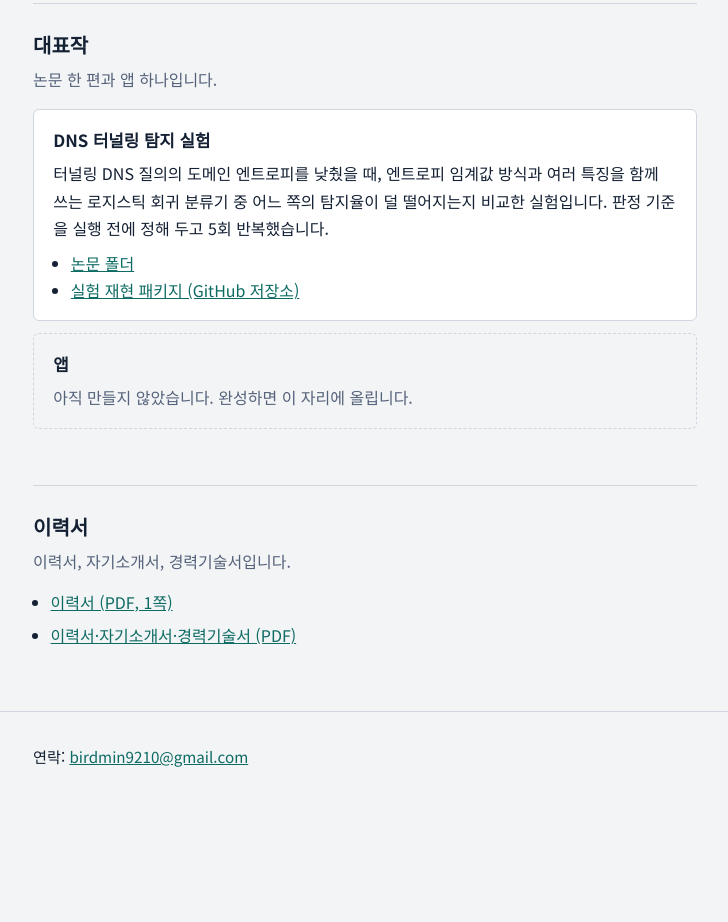
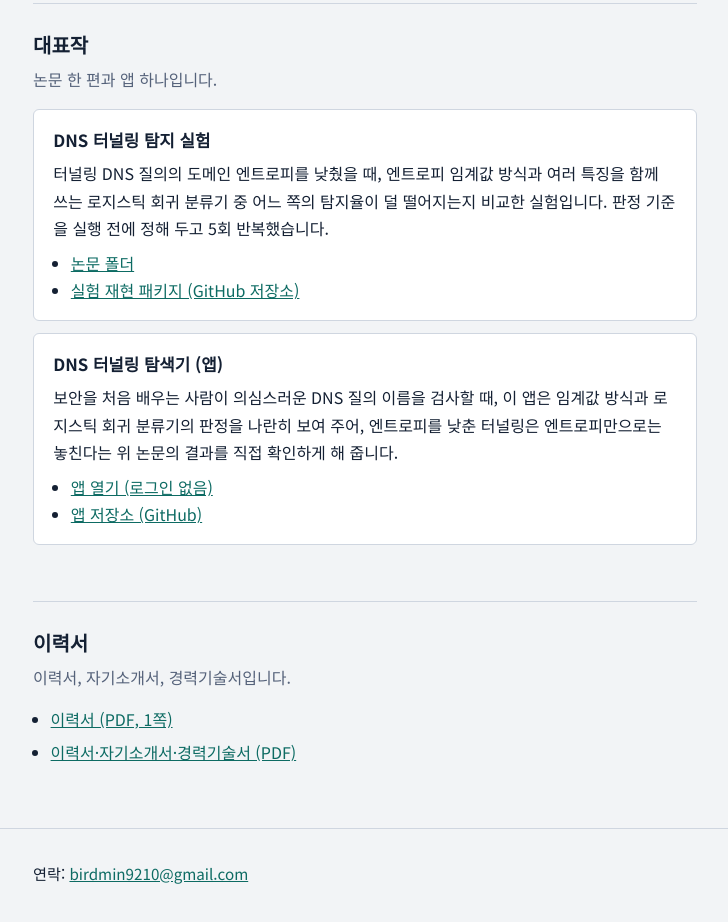
Before and after one commit to birdmin/birdmin-portfolio, a plain HTML site: page index.html in a window 1280 px wide. Shown: the part 3215-4137 px from the top of the page, without its empty margins (275-1003 px from the left). Before the commit the page ends 4038 px from the top, so only its background shows below. Drawn offline with Linux system fonts and the light colour scheme; a web font is replaced by a local one.

Commit message:
Add files via upload

```diff
--- a/index.html
+++ b/index.html
@@ -186,9 +186,13 @@ footer p{margin:0 0 .35rem}
           <li><a href="https://github.com/birdmin/dns-tunnel-entropy-detection">실험 재현 패키지 (GitHub 저장소)</a></li>
         </ul>
       </article>
-      <article class="work later">
-        <h3>앱</h3>
-        <p>아직 만들지 않았습니다. 완성하면 이 자리에 올립니다.</p>
+      <article class="work">
+        <h3>DNS 터널링 탐색기 (앱)</h3>
+        <p>보안을 처음 배우는 사람이 의심스러운 DNS 질의 이름을 검사할 때, 이 앱은 임계값 방식과 로지스틱 회귀 분류기의 판정을 나란히 보여 주어, 엔트로피를 낮춘 터널링은 엔트로피만으로는 놓친다는 위 논문의 결과를 직접 확인하게 해 줍니다.</p>
+        <ul>
+          <li><a href="https://birdmin.github.io/dns-tunnel-explorer/">앱 열기 (로그인 없음)</a></li>
+          <li><a href="https://github.com/birdmin/dns-tunnel-explorer">앱 저장소 (GitHub)</a></li>
+        </ul>
       </article>
     </div>
   </section>
```
Also changed, not shown: 1 other file.
